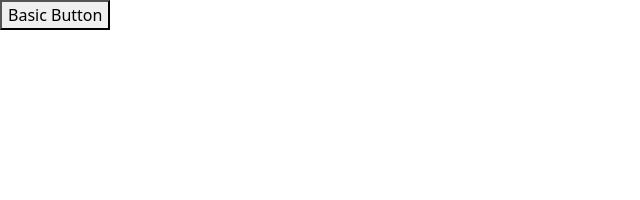
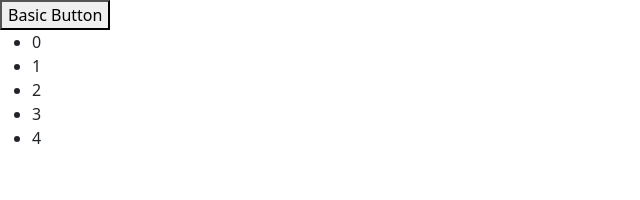
Before and after one commit to sheisshee/bsit-4d-rogacion-chavez-gracela-grafil, a Vue app: page / in a window 1280 px wide. Shown: the top 200 px of the page, without its empty margins (0-640 px from the left). Built offline with nearby package versions, Linux system fonts and the light colour scheme.

Commit message:
tried importing loop

```diff
--- a/src/App.vue
+++ b/src/App.vue
@@ -1,7 +1,9 @@
 <script setup>
   import BaseButton from './components/BaseButton.vue';
+  import BaseList from './components/BaseList.vue';
 </script>
 
 <template>
   <BaseButton></BaseButton>
+  <BaseList></BaseList>
 </template>
```
